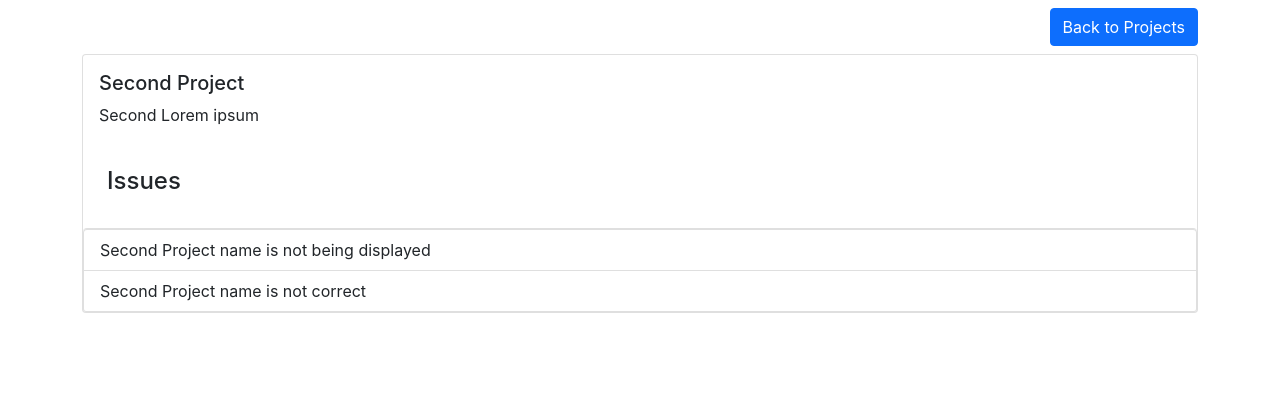
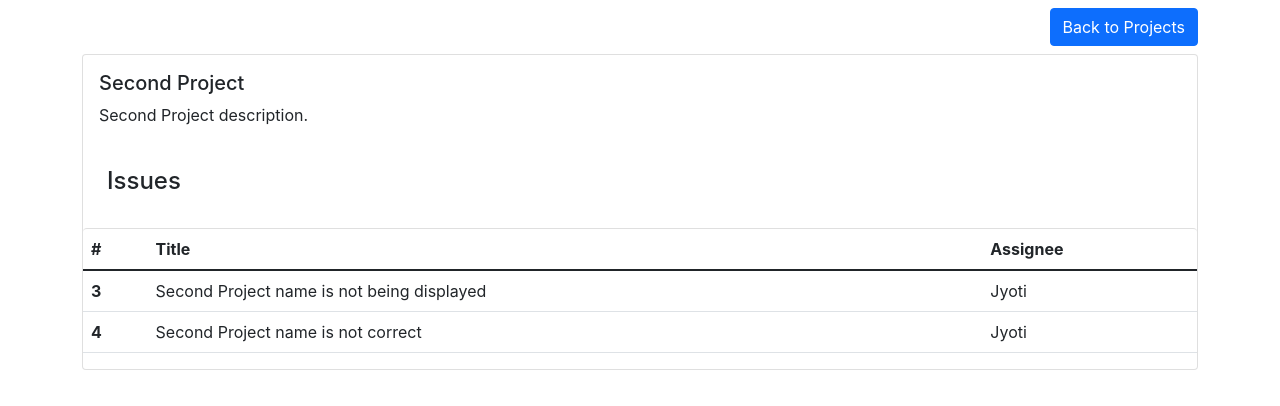
Before and after one commit to duwaljyotioc/logger-app, a React (Create React App) app: page /projects/1 in a window 1280 px wide. Shown: the top 406 px of the page. Built offline with nearby package versions, Linux system fonts and the light colour scheme.

Commit message:
Worked on the integrating the redux toolkit on the create project page.

```diff
--- a/src/App.js
+++ b/src/App.js
@@ -7,11 +7,14 @@ import {projectActions} from "./redux_store/project_slice";
 import data from "./data";
 import {useDispatch} from "react-redux";
 import ProjectDetail from "./pages/projects/project-detail";
+import {userActions} from "./redux_store/userSlice";
 
 function App() {
   const dispatch = useDispatch();
   const setProjects = () => dispatch(projectActions.setProjects({projects: data.projects}))
+  const setUsers = () =>    dispatch(userActions.setUsers({users: data.users}))
   setProjects();
+  setUsers();
 
   return (
     // todo segragate a separate route file for the following chunk.
--- a/src/data.js
+++ b/src/data.js
@@ -3,21 +3,33 @@ const data = {
     {
       id: 1,
       name: 'First Project',
-      stacks: ['a'],
+      stacks: [],
       assignees: [
         {
-          name: 'aa',
+          name: 'Jyoti',
           id: 1,
         }
       ],
       issues: [
         {
           id: 1,
-          title: 'Project name is not being displayed'
+          title: 'Project name is not being displayed',
+          assignees: [
+            {
+              name: 'Jyoti',
+              id: 1,
+            }
+          ]
         },
         {
           id: 2,
-          title: 'Project name is not correct'
+          title: 'Project name is not correct',
+          assignees: [
+            {
+              name: 'Jyoti',
+              id: 1,
+            }
+          ]
         }
       ],
       project_manager: 'Sonam',
@@ -27,26 +39,46 @@ const data = {
     {
       id: 2,
       name: 'Second Project',
-      stacks: ['a'],
+      stacks: ['Laravel', 'AWS'],
       assignees: [
         {
-          name: 'aa',
+          name: 'Jyoti',
           id: 1,
         }
       ],
       issues: [
         {
           id: 3,
-          title: 'Second Project name is not being displayed'
+          title: 'Second Project name is not being displayed',
+          assignees: [
+            {
+              name: 'Jyoti',
+              id: 1,
+            }
+          ]
         },
         {
           id: 4,
-          title: 'Second Project name is not correct'
+          title: 'Second Project name is not correct',
+          assignees: [
+            {
+              name: 'Jyoti',
+              id: 1,
+            }
+          ]
         }
       ],
-      project_manager: 'Sonam',
-      description: 'Second Lorem ipsum'
+      project_manager: 'Bibek',
+      description: 'Second Project description.'
     },
+  ],
+  users: [
+    {id: 1, value: 1, label: 'Jyoti Duwal'},
+    {id: 2, value: 2, label: 'Tapan BK'},
+    {id: 3, value: 3, label: 'Sabi'},
+    {id: 4, value: 4, label: 'Sonam Singh'},
+    {id: 5, value: 5, label: 'Bibek'},
+    {id: 6, value: 6, label: 'Sagar'}
   ]
 }
 
--- a/src/pages/Dashboard.js
+++ b/src/pages/Dashboard.js
@@ -1,7 +1,6 @@
 import {Link, useNavigate} from "react-router-dom";
 import './Dashboard.css';
 import {useSelector} from "react-redux";
-import login from "./Login";
 
 function Dashboard() {
   const projects = useSelector(state => state.projects.projects)
@@ -31,11 +30,22 @@ function Dashboard() {
         {
           projects.map((singleProject, index) => {
             return (
-              <tr key={singleProject.id} role='button' onClick={event => rowClickHandler(singleProject)}>
-                <th scope="row">{index + 1}</th>
-                <td>{singleProject.name}</td>
+              <tr key={singleProject.id} role='button'
+                  onClick={event => rowClickHandler(singleProject)}>
+                <th scope="row">{singleProject.id}</th>
+                <td className='text-capitalize'>{singleProject.name}</td>
                 <td>
-
+                  {
+                    singleProject.stacks.map((singleStack, stackIndex) => {
+                      // todo get computed value here
+                      return (
+                        <span key={stackIndex}>
+                          {stackIndex === 0 ? singleStack : ', ' + singleStack}
+                        </span>
+                      )
+                    })
+                  }
+                  {singleProject.stacks.length === 0 && '-'}
                 </td>
                 <td>{singleProject.project_manager}</td>
                 <td>
--- a/src/pages/Login.js
+++ b/src/pages/Login.js
@@ -1,7 +1,8 @@
-import { useNavigate} from "react-router-dom";
+import {useNavigate} from "react-router-dom";
 
 function Login() {
   const useNavigateInstance = useNavigate();
+
   function handleSubmit() {
     fetch('https://63ef222ec59531ccf16982c8.mockapi.io/api/v1/users/')
       .then(responseData => responseData.json())
@@ -10,13 +11,13 @@ function Login() {
       });
   }
 
-    function NavigateToDashboard () {
+  function NavigateToDashboard() {
     useNavigateInstance('/dashboard');
   }
 
   return (
     <div>
-            <div className='container mt-4'>
+      <div className='container mt-4 d-flex justify-content-center'>
         <form className='w-50'>
           <div className="mb-3">
             <label htmlFor="exampleInputEmail1" className="form-label">Email address</label>
--- a/src/pages/projects/create.js
+++ b/src/pages/projects/create.js
@@ -1,36 +1,33 @@
-import {Link} from "react-router-dom";
+import {Link, useNavigate} from "react-router-dom";
 import '../../App.css';
 import './create.scss';
 import {useState} from "react";
-import {useDispatch, useSelector, useStore} from "react-redux";
+import {useDispatch, useSelector} from "react-redux";
 import Select from 'react-select'
-import {setUsersAction} from "../../store/actions";
+import {projectActions} from "../../redux_store/project_slice";
 
 function CreateProject() {
+    const projects = useSelector(state => state.projects.projects)
+    const navigateInstance = useNavigate();
+    const dispatch = useDispatch();
     const [projectName, setName] = useState('');
     const [projectDescription, setDescription] = useState('');
     const [selectedAssignees, setSelectedAssignees] = useState('');
     const [selectedProjectManagers, setSelectedProjectManagers] = useState('');
-    // const projects = useSelector(state => state.getProjectList);
-    const useDispatchInstance = useDispatch();
-    const assignees = [
-        {value: '1', label: 'Jyoti Duwal'},
-        {value: '2', label: 'Tapan BK'},
-        {value: '3', label: 'Sabi'}
-    ];
-
-    useDispatchInstance(setUsersAction(assignees))
-
     const storeAssignees = useSelector(state => state.users.users);
 
-    const projectManagers = [
-        {value: '4', label: 'Sonam Singh'},
-        {value: '5', label: 'Bibek'},
-        {value: '6', label: 'Sagar'}
-    ]
-
     function handleSubmit() {
-        console.log('handles submit', selectedProjectManagers,)
+        const latestProject = projects[(projects.length - 1)];
+        const project = {
+            id: latestProject.id + 1,
+            name: projectName,
+            description: projectDescription,
+            stacks: [],
+            assignees: selectedAssignees,
+            project_manager: 'test',
+        }
+        dispatch(projectActions.addNewProject({project}))
+        navigateInstance('/dashboard');
     }
 
     function handleChange(selectedUsers) {
@@ -51,7 +48,8 @@ function CreateProject() {
                 <div className="form-group">
                     <label htmlFor="exampleInputEmail1">Project Name</label>
                     <input type="email" className="form-control" id="exampleInputEmail1" aria-describedby="emailHelp"
-                           placeholder="Enter Name" value={projectName} onChange={(e) => setName(e.target.value)}/>
+                           placeholder="Enter Name" value={projectName}
+                           onChange={(e) => setName(e.target.value)}/>
                 </div>
                 <div className="form-group">
                     <label htmlFor="exampleInputEmail1">Project Description</label>
@@ -66,7 +64,7 @@ function CreateProject() {
 
                 <div className="form-group">
                     <label htmlFor="exampleInputEmail1">Project Managers</label>
-                    <Select options={projectManagers} isMulti onChange={handleProjectManagerChange}/>
+                    <Select options={storeAssignees} isMulti onChange={handleProjectManagerChange}/>
                 </div>
 
                 <div className='d-flex gap-1-rem mt-3'>
--- a/src/pages/projects/project-detail.js
+++ b/src/pages/projects/project-detail.js
@@ -31,11 +31,35 @@ function ProjectDetail() {
           <h4 className='p-lg-4'>Issues</h4>
 
           <ul className="list-group">
-            {
-              currentProject.issues.map((singleIssue) => (
-                <li className="list-group-item" key={singleIssue.id}>{singleIssue.title}</li>
-              ))
-            }
+            <table className="table">
+              <thead>
+              <tr>
+                <th scope="col">#</th>
+                <th scope="col">Title</th>
+                <th scope="col">Assignee</th>
+              </tr>
+              </thead>
+              <tbody>
+              {
+                currentProject.issues.map((singleIssue) => (
+                  <tr key={singleIssue.id}>
+                    <th scope="row">{singleIssue.id}</th>
+                    <td>{singleIssue.title}</td>
+                    <td>
+                      {
+                        singleIssue.assignees.map((singleStack, stackIndex) => {
+                          // todo get computed value here
+                          return (
+                            <span key={stackIndex}>{stackIndex === 0 ? singleStack.name : ', ' + singleStack.name}</span>
+                          )
+                        })
+                      }
+                    </td>
+                  </tr>
+                ))
+              }
+              </tbody>
+            </table>
           </ul>
         </div>
 
--- a/src/redux_store/index.js
+++ b/src/redux_store/index.js
@@ -1,9 +1,11 @@
 import {configureStore} from "@reduxjs/toolkit";
 import projectSlice from "./project_slice";
+import userSlice from "./userSlice";
 
 const appStore = configureStore({
   reducer: {
     projects: projectSlice.reducer,
+    users: userSlice.reducer,
   }
 });
 
--- a/src/redux_store/project_slice.js
+++ b/src/redux_store/project_slice.js
@@ -5,6 +5,7 @@ const projectSlice = createSlice({
   initialState: {
     projects: [],
     currentProject: {},
+    stacksAvailable: []
   },
   reducers: {
     setProjects: (state, action) => {
@@ -12,6 +13,9 @@ const projectSlice = createSlice({
     },
     getProject: (state, action) => {
       state.currentProject = state.projects.find(singleProject => singleProject.id === action.payload.id)
+    },
+    addNewProject: (state, payloadAction) => {
+      state.projects = [...state.projects, payloadAction.payload.project]
     }
   }
 })
--- /dev/null
+++ b/src/redux_store/userSlice.js
@@ -0,0 +1,17 @@
+import {createSlice} from "@reduxjs/toolkit";
+
+const userSlice = createSlice({
+  name: 'users',
+  initialState: {
+    users: []
+  },
+  reducers: {
+    setUsers: (state, payloadAction) => {
+      state.users = payloadAction.payload.users;
+    }
+  }
+})
+
+export const userActions = userSlice.actions;
+
+export default userSlice;
```
Lines whose indentation alone changed are shown as unchanged.
